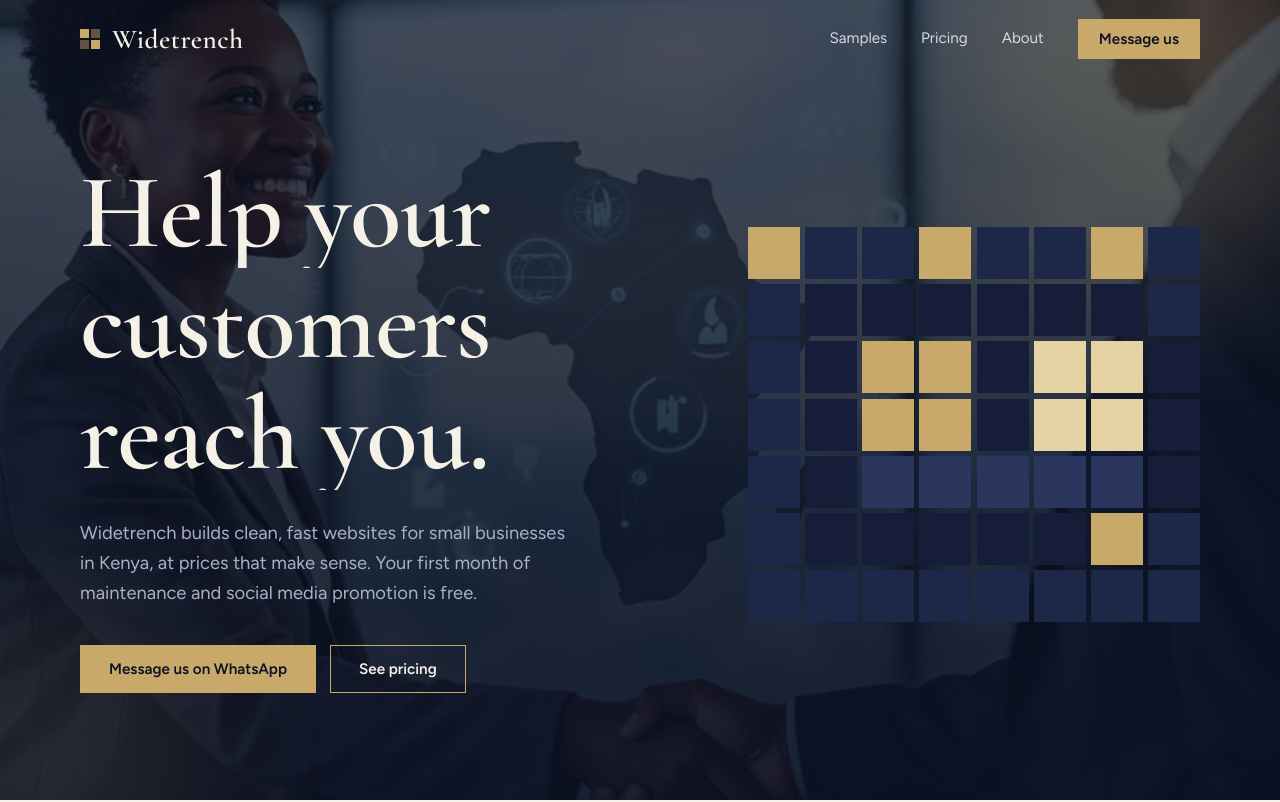
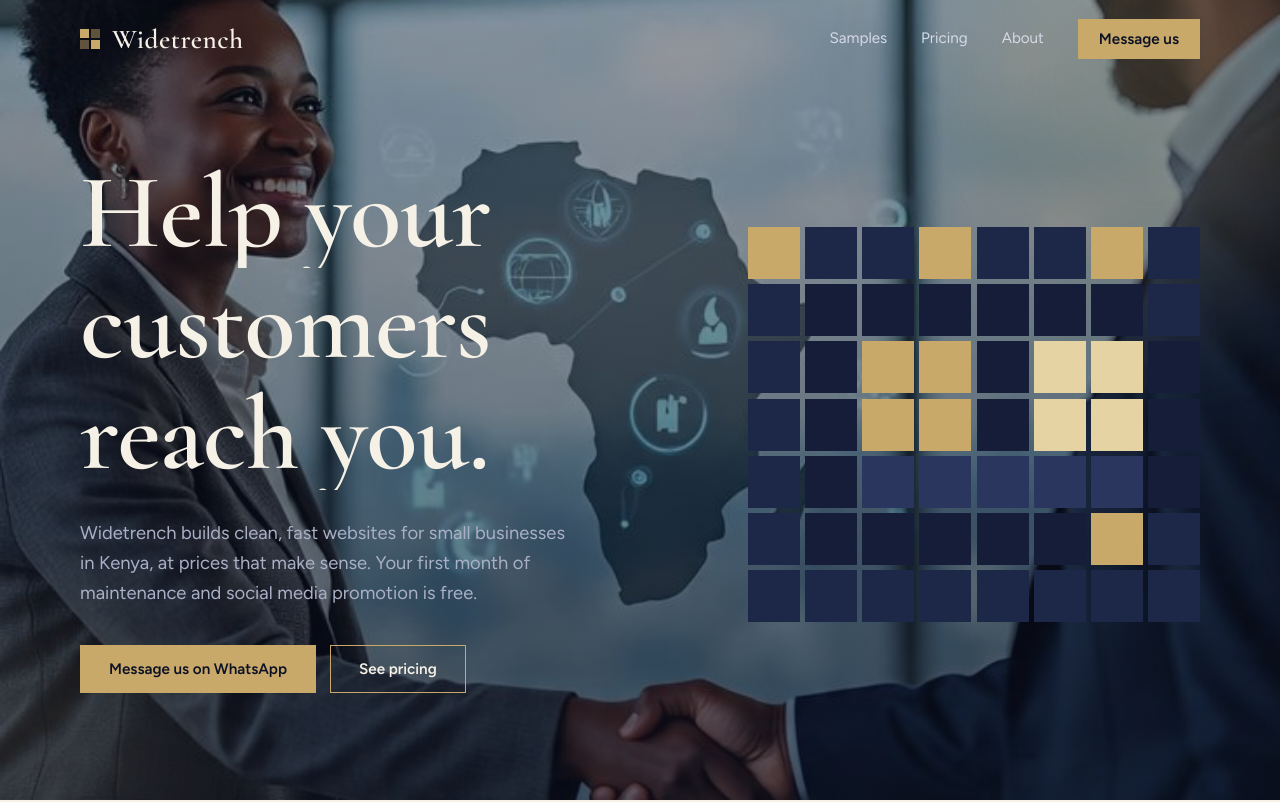
Before and after one commit to franklinmutunga4-bot/Businessweb, a plain HTML site: page index.html in a window 1280 px wide. Shown: the top 802 px of the page. Drawn offline with nearby package versions, Linux system fonts and the light colour scheme.

Commit message:
Make hero background image more visible

```diff
--- a/index.html
+++ b/index.html
@@ -69,7 +69,7 @@ header.nav.s{border-color:var(--line)}
 /* hero */
 .hero{min-height:100svh;display:flex;align-items:center;padding:130px 0 80px;overflow:clip}
 .hero-bgwrap{position:absolute;inset:0;z-index:0;pointer-events:none}
-.hero-bg{position:sticky;top:0;height:100vh;height:100svh;background:linear-gradient(rgba(12,18,36,.74),rgba(12,18,36,.9)),url('hero.jpg') center/cover no-repeat,var(--navy)}
+.hero-bg{position:sticky;top:0;height:100vh;height:100svh;background:linear-gradient(rgba(12,18,36,.42),rgba(12,18,36,.58)),url('hero.jpg') center/cover no-repeat,var(--navy)}
 .orb{position:absolute;border-radius:50%;filter:blur(70px);opacity:.22;background:var(--gold);animation:drift 18s ease-in-out infinite alternate;pointer-events:none}
 .orb.a{width:380px;height:380px;top:-120px;right:-80px}
 .orb.b{width:300px;height:300px;bottom:-100px;left:-90px;opacity:.12;animation-duration:24s}
```
